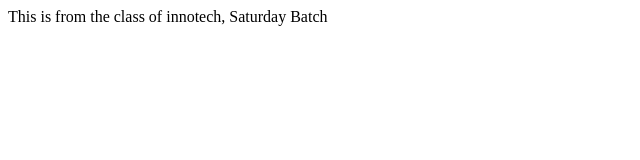
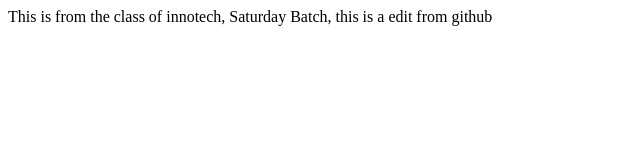
Before and after one commit to phsinghka/GitCheck, a plain HTML site: page index.html in a window 1280 px wide. Shown: the whole page, without its empty margins (0-640 px from the left). Drawn offline with Linux system fonts and the light colour scheme.

Commit message:
Update index.html

```diff
--- a/index.html
+++ b/index.html
@@ -8,7 +8,7 @@
 </head>
 
 <body>
-    This is from the class of innotech, Saturday Batch
+    This is from the class of innotech, Saturday Batch, this is a edit from github
 </body>
 
 </html>
```
